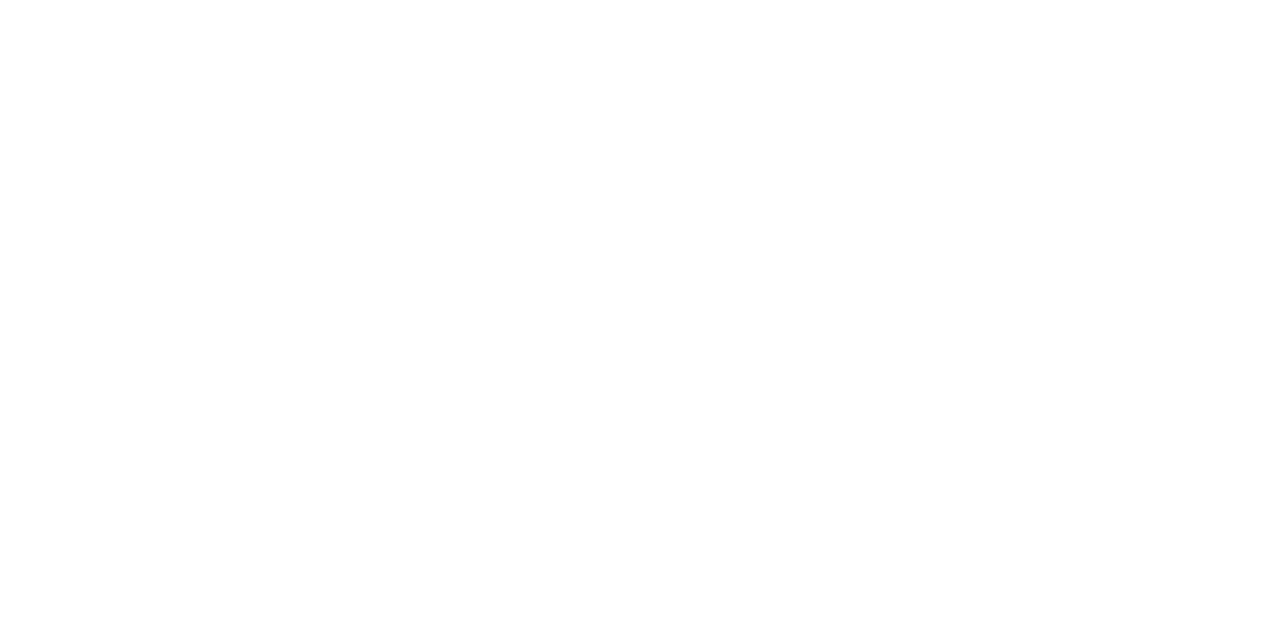
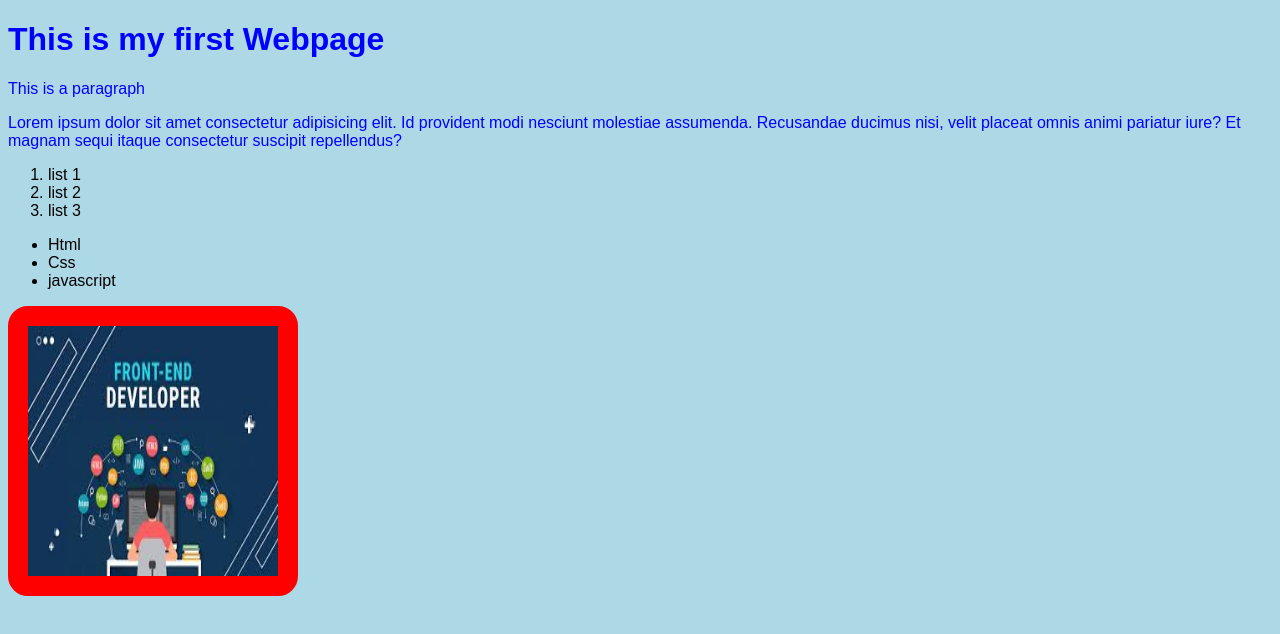
Before and after one commit to SwapnaBihari/NextGenDevHouse, a plain HTML site: page test01/index.html in a window 1280 px wide. Drawn offline with Linux system fonts and the light colour scheme.

```diff
--- a/test01/index.html
+++ b/test01/index.html
@@ -1,8 +1,47 @@
 <!DOCTYPE html>
 <html lang="en">
-<head>
-    <meta charset="UTF-8">
-    <meta name="viewport" content="width=device-width, initial-scale=1.0">
-    <title>My first webpage</title>
-</head>
+  <head>
+    <meta charset="UTF-8" />
+    <meta name="viewport" content="width=device-width, initial-scale=1.0" />
+    <title>My First Webpage</title>
+    <style>
+        body{
+            background-color: lightblue;
+            font-family: Arial, Helvetica, sans-serif;
+        }
+        h1, p{
+          color: blue;
+        }
+        img{
+          border: 20px solid red;
+          border-radius: 20px;
+        }
+
+    </style>
+  </head>
+  <body>
+    <h1>This is my first Webpage</h1>
+    <p>This is a paragraph</p>
+    <p>
+      Lorem ipsum dolor sit amet consectetur adipisicing elit. Id provident modi
+      nesciunt molestiae assumenda. Recusandae ducimus nisi, velit placeat omnis
+      animi pariatur iure? Et magnam sequi itaque consectetur suscipit
+      repellendus?
+    </p>
+
+    <!-- Creating a List -->
+    <ol>
+      <li>list 1</li>
+      <li>list 2</li>
+      <li>list 3</li>
+    </ol>
+    <ul>
+      <li>Html</li>
+      <li>Css</li>
+      <li>javascript</li>
+    </ul>
+
+    <!-- Adding images -->
+    <img src="/test01/Frontend.jpeg" alt="Frontend" height="250px" width="250px"/>
+  </body>
 </html>
```
Also changed, not shown: 01_HTML/index.html (deleted, +0 -11 lines), 02_HTML/index.html (deleted, +0 -11 lines), test01/Frontend.jpeg (added).
